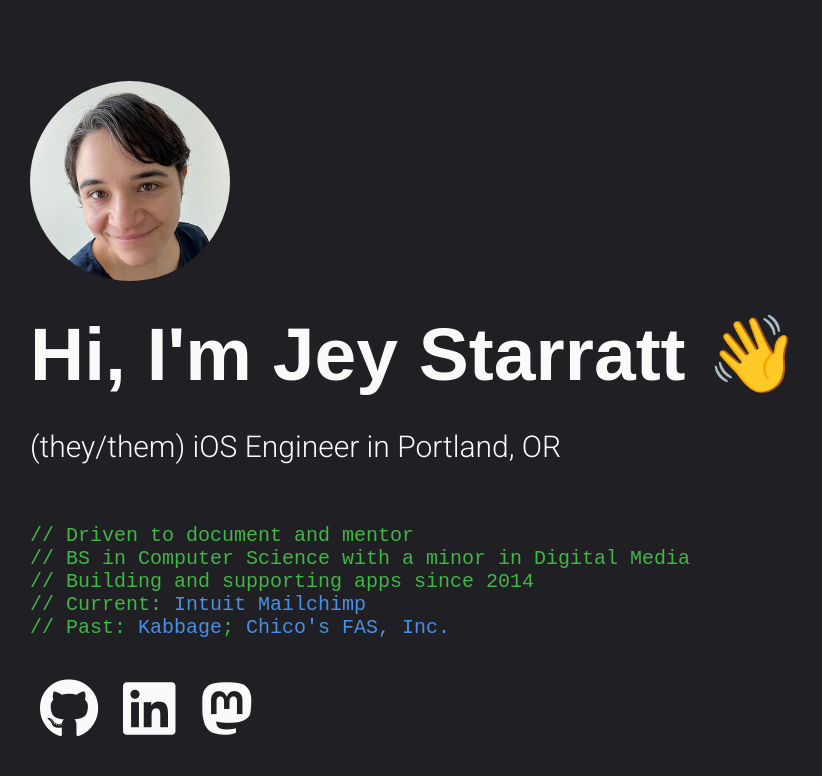
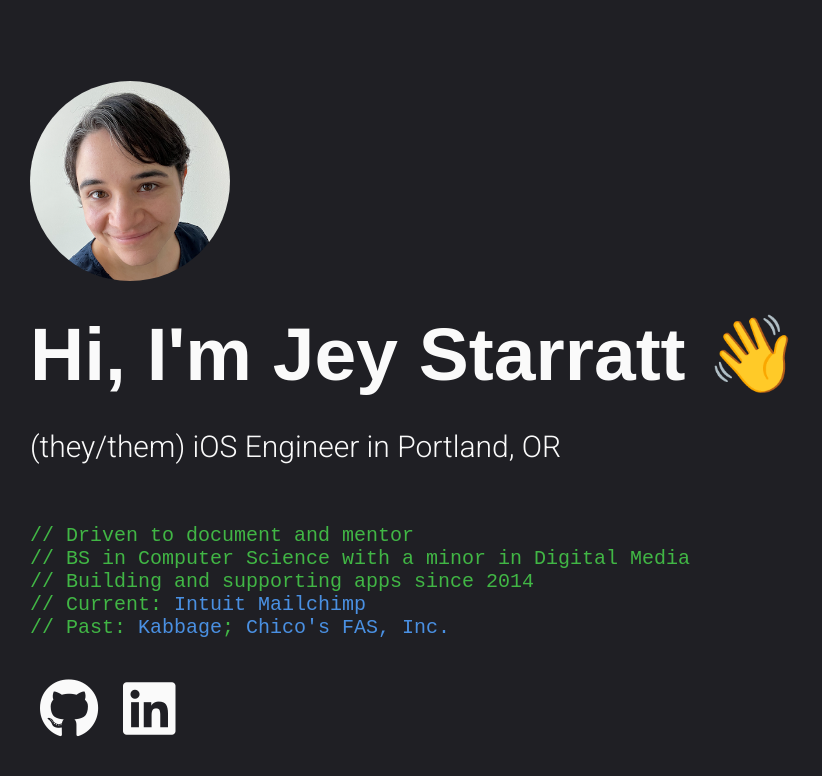
Before and after one commit to jeystarratt/jeystarratt.github.io, a plain HTML site: page index.html in a window 1280 px wide. Shown: the whole page, without its empty margins (0-822 px from the left). Drawn offline with Linux system fonts and the light colour scheme.

Commit message:
Update index.html

```diff
--- a/index.html
+++ b/index.html
@@ -34,7 +34,6 @@
 		<div class="icons-social">
 			<a target="_blank" href="https://github.com/jeystarratt"><i class="fab fa-github"></i></a>
 			<a target="_blank" href="https://linkedin.com/in/jeystarratt"><i class="fab fa-linkedin"></i></a>
-			<a target="_blank" href="https://mastodon.social/@jeystarratt"><i class="fab fa-mastodon"></i></a>
     		</div>
 	</main>
 </body>
```
